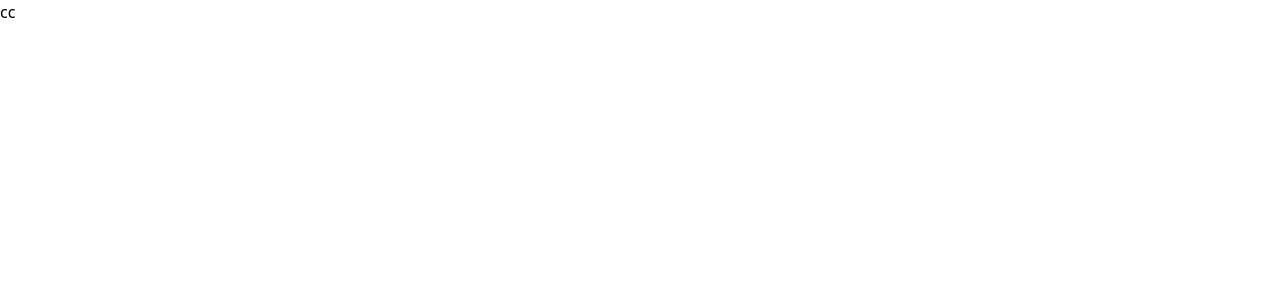
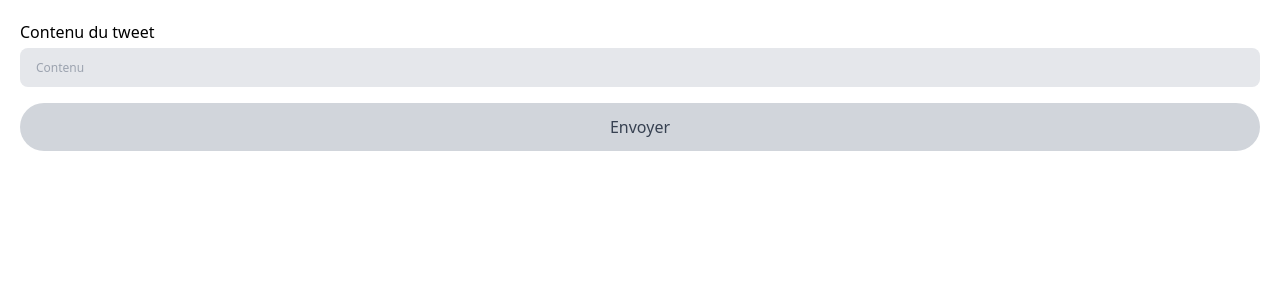
Before and after one commit to floriaaan/di19_next_twitter, a Next.js app: page /create in a window 1280 px wide. Shown: the top 300 px of the page. Built offline with nearby package versions, Linux system fonts and the light colour scheme; no server answers.

Commit message:
feat(create): add tweet creation

```diff
--- a/pages/create.js
+++ b/pages/create.js
@@ -1,3 +1,30 @@
+import { useState } from "react";
+import { Input } from "../components/Input";
+import { Button } from "../components/Button";
+import firebase from "../lib/firebase.config";
+
 export default function CreateTweetPage() {
-  return "cc";
+  const [content, setContent] = useState("");
+
+  const sendTweet = async () => {
+    const tweet = await firebase.firestore().collection("tweets").add({
+      content,
+      creator: "test",
+      date: new Date(),
+    });
+  };
+
+  return (
+    <div className="flex flex-col p-5 space-y-3">
+      <label>
+        Contenu du tweet
+        <Input
+          placeholder="Contenu"
+          onChange={(e) => setContent(e.target.value)}
+          value={content}
+        />
+      </label>
+      <Button onClick={sendTweet}>Envoyer</Button>
+    </div>
+  );
 }
```
